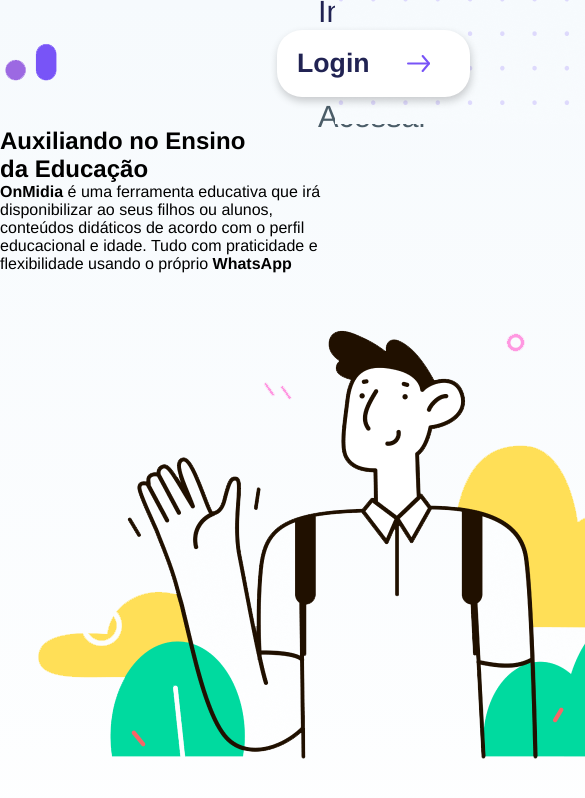
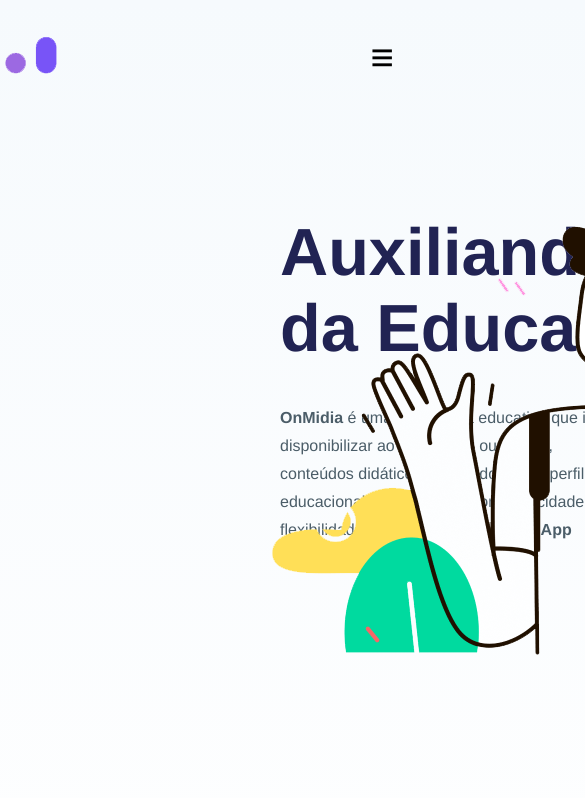
Before and after one commit to AlefMac/trabalho-Faculdade-React, a React (Create React App) app in the folder onmidia/: page / in a window 390 px wide. Shown: the top 798 px of the page, 585 px wide, since content can reach past the window. Built offline with nearby package versions, Linux system fonts and the light colour scheme.

Commit message:
fazendo os menu responsivo e a sectionOne

```diff
--- a/onmidia/src/App.css
+++ b/onmidia/src/App.css
@@ -12,6 +12,7 @@
     display: flex;
     justify-content: space-between;
     align-items: center;
+
 }
 
 nav
@@ -52,7 +53,7 @@
     color: #212353;
     border-radius: 25px;
     font-weight: bold;
-    padding: 15px 40px 15px 20px;
+    padding: 15px 35px 15px 20px;
     box-shadow: 1px 4px 8px #0003;
     transition: all .2s ;
     z-index: 1;
@@ -78,6 +79,27 @@
     z-index: 0;
 }
 
+#check
+{
+    position: absolute;
+    display: none;
+
+}
+
+.icon-btn-menu
+{
+   font-size: 30pt;
+   cursor: pointer;
+   z-index: 10000;
+}
+
+.checkbtn
+{
+    position: absolute;
+    display: none;
+    z-index: 10000;
+}
+
 @media screen and (max-width:1024px) {
         .menu
         {
@@ -85,29 +107,66 @@
             display: flex;
             justify-content: space-between;
             align-items: center;
+
         }
+
         nav
         {
+
             position: absolute;
-            left: 18em;
+            display: none;
+            justify-content: center;
+            align-items: baseline;
+            width: 200px;
+            height: 400px;
+            top: 9%;
+            left: 79%;
+            background-color: white;
+            box-shadow: 1px 1px 10px #0002;
+            z-index: 45;
 
         }
-        .menu nav li, .menu nav li.active a
+        .menu nav li
         {
-            font-size: 23pt;
+            display: block;
+            line-height: 70px;
+            font-size: 25pt;
+        }
+        .menu nav li.active a
+        {
+            font-size: 25pt;
+        }
+        .pontos
+        {
+            display: none;
         }
         .btn-login
         {
-            position: relative;
-            left: 80px ;
-            font-size: 20pt;
-            padding: 18px 40px 18px 20px;
+            display: none;
+            position: absolute;
+            top: 43%;
+            left: 82%;
+            z-index: 46;
         }
-        .svg-inline--fa
+        .btn-login:hover
         {
-            width: 23px;
+            padding: 15px 35px 15px 20px;
+        }
+        .checkbtn
+        {
+            display: block;
+            position: absolute;
+            left: 95%;
         }
 
+        #check:checked ~ nav
+        {
+            display: flex;
+        }
+        #check:checked ~ .btn-login
+        {
+            display: flex;
+        }
 }
 
 /* Fim do cabeçalho */
@@ -117,4 +176,38 @@
 {
     width: 100%;
     height: 100vh;
+
+
 }
+
+section.One div.texts
+{
+    width: 900px;
+    height: 500px;
+    margin-left: 250px;
+    margin-top: 100px;
+    padding-left: 30px;
+}
+
+section.One div.texts h1
+{
+    font-size: 50pt;
+    color: #212353;
+    margin-bottom: 38px;
+}
+
+section.One div.texts p
+{
+    line-height: 28px;
+    color: #4B5D68;
+    z-index: 5;
+}
+
+section.One img.Ola
+{
+    position: absolute;
+    top: 20%;
+    left: 60%;
+    z-index: 0;
+    pointer-events: none;
+}
--- a/onmidia/src/componentes/Header.js
+++ b/onmidia/src/componentes/Header.js
@@ -9,6 +9,10 @@
         <>
             <header className='menu-main'>
                 <div className='menu'>
+                    <input type="checkbox"  id="check" ></input>
+                    <label for="check" class="checkbtn">
+                        <p className='icon-btn-menu'>&#8801;</p>
+                    </label>
                     <img src={Icon} className='img-logo' style={{pointerEvents:'none'}}/>
                     <nav className='nav-menu'>
                         <ul>
--- a/onmidia/src/componentes/SectionOne.js
+++ b/onmidia/src/componentes/SectionOne.js
@@ -7,11 +7,11 @@
 
         <>
             <section className='One'>
-                <div>
+                <div className='texts'>
                     <h1>Auxiliando no Ensino<br/> da Educação </h1>
                     <p><strong>OnMidia</strong> é uma ferramenta educativa que irá<br/> disponibilizar ao seus filhos ou alunos,<br/> conteúdos didáticos de acordo com o perfil<br/> educacional e idade. Tudo com praticidade e<br/> flexibilidade usando o próprio <strong>WhatsApp</strong></p>
-                    <img src={Img}/>
                 </div>
+                <img src={Img} className='Ola'/>
             </section>
         </>
 
```
